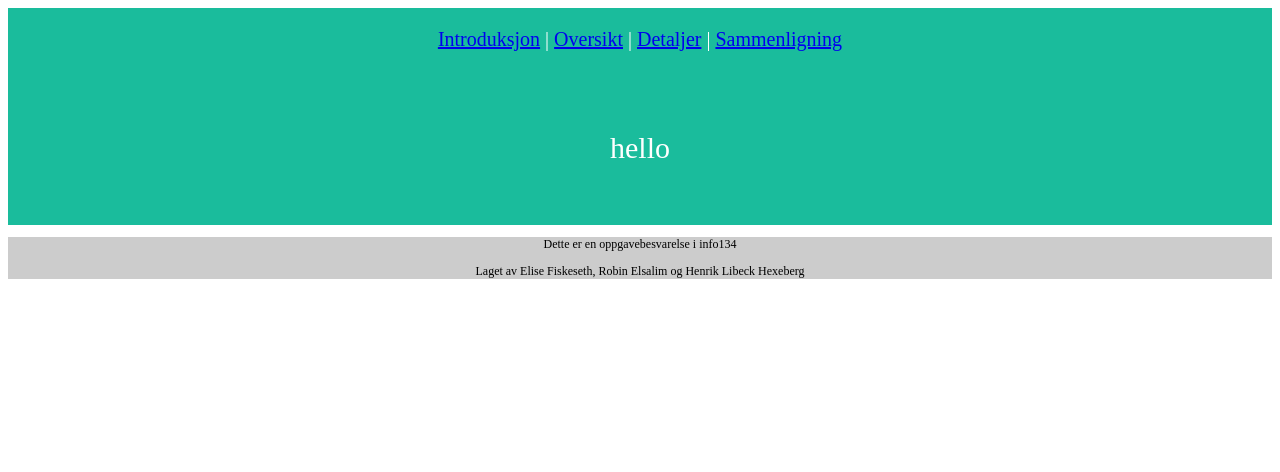
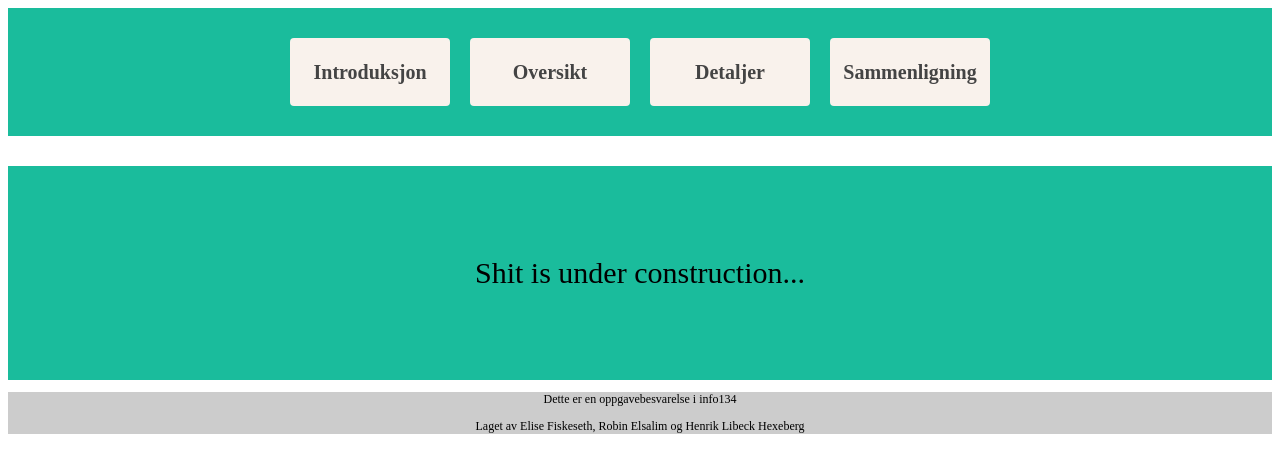
Before and after one commit to HeLiHex/semesteroppgave-info134, a plain HTML site: page index.html in a window 1280 px wide. Drawn offline with Linux system fonts and the light colour scheme.

Commit message:
Fikset litt

```diff
--- a/index.css
+++ b/index.css
@@ -1,16 +1,40 @@
 .header {
+  display: flex;
+  justify-content: center;
   padding: 20px;
-  text-align: center;
   background: #1abc9c;
   color: white;
+  font-size: 30px;
+  margin-bottom: 30px;
+}
+
+button {
+  display: flex;
+  margin: 60px auto;
+  flex-wrap: wrap;
+  margin: 10px;
+  padding: 12px 12px;
+
+  color: #444;
+  background-color: #f9f2ec;
+  border: 0 none;
+  border-radius: 4px;
+
   font-size: 20px;
+  font-family: Times New Roman, times-roman, georgia, serif;
+  font-weight: bold;
+  line-height: 44px;
+
+  justify-content: center;
+  flex: 0 0 160px;
+  box-shadow: 2px 5px 10px var(--color-smoke);
 }
 
 .body {
   padding: 60px;
   text-align: center;
   background: #1abc9c;
-  color: white;
+  color: black;
   font-size: 30px;
 }
 
--- a/index.html
+++ b/index.html
@@ -7,14 +7,14 @@
     </head>
     <body>
         <nav class="header">
-            <a href="/html/">Introduksjon</a> |
-            <a href="/css/">Oversikt</a> |
-            <a href="/js/">Detaljer</a> |
-            <a href="/jquery/">Sammenligning</a>
+            <button>Introduksjon</button>
+            <button>Oversikt</button>
+            <button>Detaljer</button>
+            <button>Sammenligning</button>
         </nav>
 
         <div class="body">
-            hello
+            <p>Shit is under construction...</p>
         </div>
 
         <footer class="footer">
```
